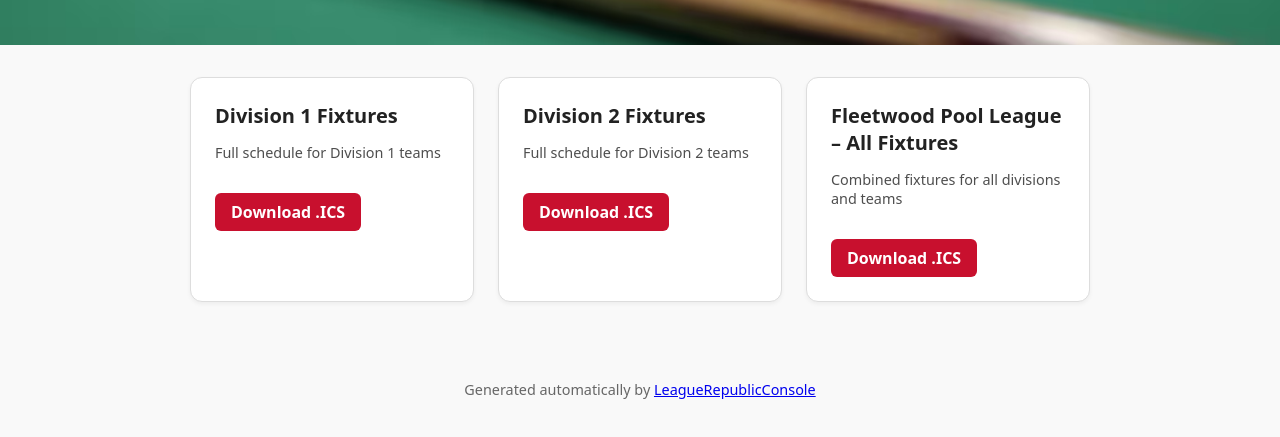
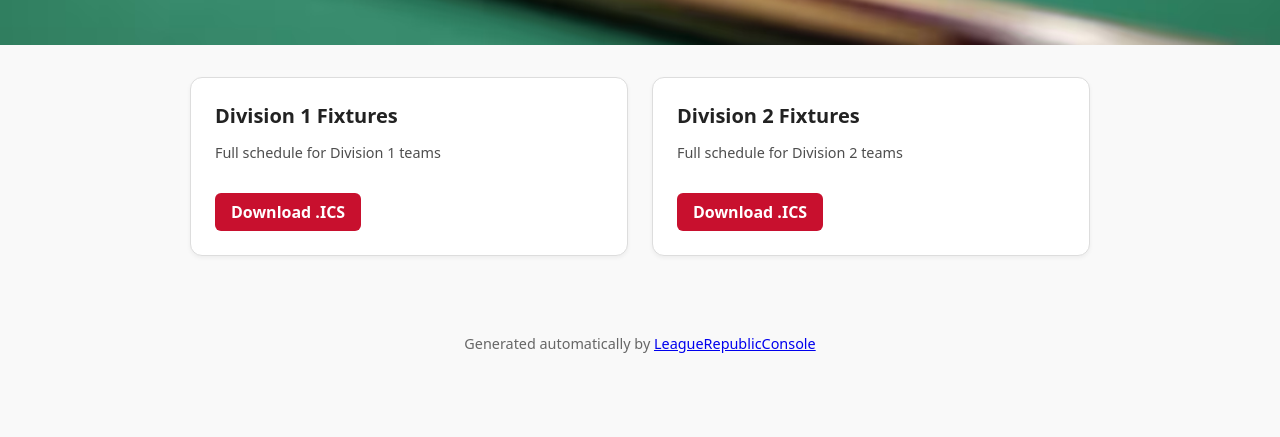
Before and after one commit to fleetwoodpoolleague/LeagueRepublicApi, a plain HTML site: page docs/index.html in a window 1280 px wide. Shown: the part 739-1176 px from the top of the page. After the commit the page ends 1139 px from the top, so only its background shows below. Drawn offline with Linux system fonts and the light colour scheme.

Commit message:
Update ICS download links and comment out all-fixtures card
Changed Division 1 and Division 2 ICS download links to use capitalized filenames. Commented out the 'All Fixtures' ICS card from the documentation page.

```diff
--- a/docs/index.html
+++ b/docs/index.html
@@ -147,20 +147,20 @@
       <div class="ics-card">
         <h2>Division 1 Fixtures</h2>
         <p>Full schedule for Division 1 teams</p>
-        <a href="/ics/division1.ics" download>Download .ICS</a>
+        <a href="/ics/Division 1.ics" download>Download .ICS</a>
       </div>
 
       <div class="ics-card">
         <h2>Division 2 Fixtures</h2>
         <p>Full schedule for Division 2 teams</p>
-        <a href="/ics/division2.ics" download>Download .ICS</a>
+        <a href="/ics/Division 2.ics" download>Download .ICS</a>
       </div>
 
-      <div class="ics-card">
+      <!-- <div class="ics-card">
         <h2>Fleetwood Pool League – All Fixtures</h2>
         <p>Combined fixtures for all divisions and teams</p>
         <a href="/ics/all-fixtures.ics" download>Download .ICS</a>
-      </div>
+      </div> -->
     </main>
 
     <footer>
```
